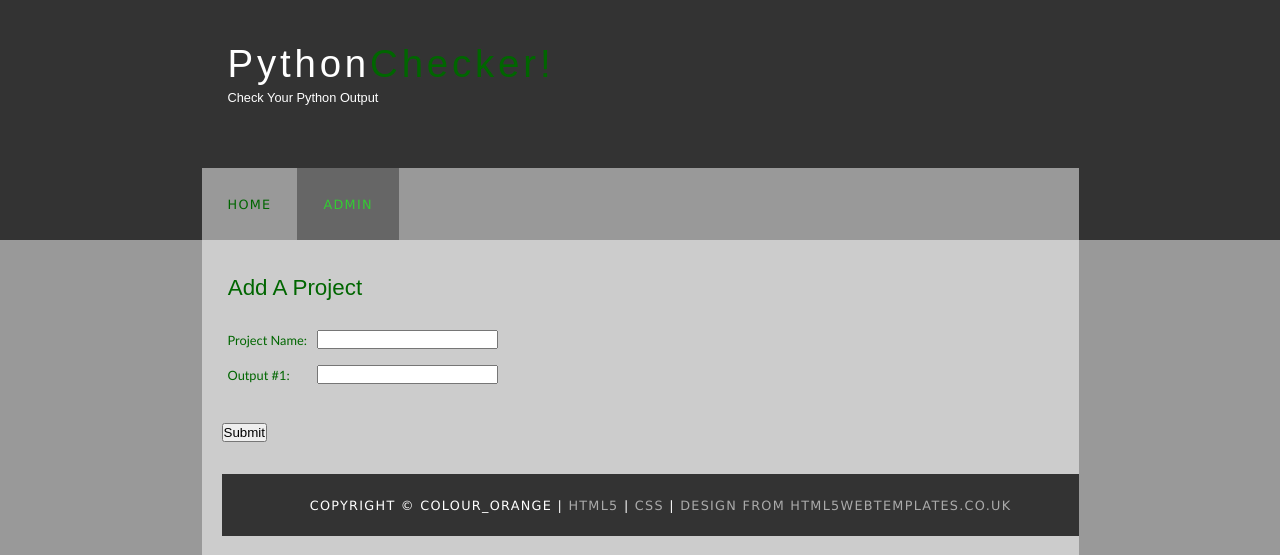
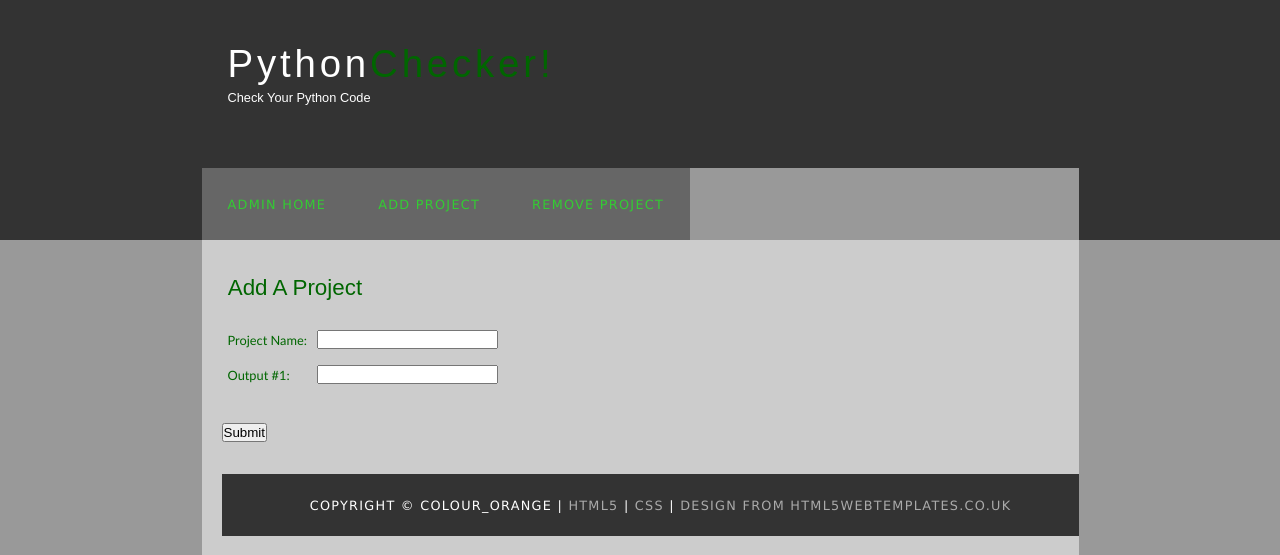
Before and after one commit to nrandall92/Python-Checker, a Flask app: template PythonChecker/templates/addProject.html in a window 1280 px wide. Shown: the top 555 px of the page. Run offline with Flask 2, Linux system fonts and the light colour scheme; the template is opened without the code that fills it, so the values that code supplies are empty; some libraries are stand-ins or nearby versions.

Commit message:
Update addProject.html

```diff
--- a/PythonChecker/templates/addProject.html
+++ b/PythonChecker/templates/addProject.html
@@ -2,14 +2,15 @@
 <html>
 
 <head>
-
+  {% if username %}
+    <title>Hello {{username}}!</title>
+  {% else %}
     <title>Python Checker</title>
-
+  {% endif %}
   <meta name="description" content="website description" />
   <meta name="keywords" content="website keywords, website keywords" />
   <meta http-equiv="content-type" content="text/html; charset=windows-1252" />
-  <link rel="stylesheet" type="text/css" href="style.css" title="style" />
-  <link rel="stylesheet" href="css/font-awesome.min.css">
+  <link rel="stylesheet" type="text/css" href="{{ url_for('static', filename='css/style.css') }}" title="style" />
 </head>
 
 <body>
@@ -19,33 +20,29 @@
         <div id="logo_text">
           <!-- class="logo_colour", allows you to change the colour of the text -->
           <h1><a href="/">Python<span class="logo_colour">Checker!</span></a></h1>
-          <h2>Check Your Python Output</h2>
+          <h2>Check Your Python Code</h2>
         </div>
       </div>
       <div id="menubar">
         <ul id="menu">
           <!-- put class="selected" in the li tag for the selected page - to highlight which page you're on -->
-          <li {% if selectedMenu == "Home" %} class="selected" {% endif %}>
-          <a href="home.html">Home</a></li>
-          <!--{% if username %}
-            <li {% if selectedMenu == "Stock Report" %} class="selected" {% endif %}><a href="/stockReport">Stock Report</a></li>
-          {% endif %}-->
-          <li  class="selected" ><a href="login.html">Admin</a></li>
-          <!--<li  class="selected" ><a href="/login.html">Results</a></li> -->
+          <li class="selected">
+          <a href="/admin">Admin Home</a></li>
+
+          &nbsp;
+          <li class="selected">
+          <a href="/addProject">Add Project</a></li>
+
+          &nbsp;
+          <li class="selected" >
+          <a href="/admin">Remove Project</a></li>
 
         </ul>
       </div>
-
     </div>
     <div id="site_content">
-      <div class="sidebar">
-        <!-- insert your sidebar items here -->
 
-
-
-
-      </div>
-    <h3>&nbsp;Add A Project</h3>
+  <h3>&nbsp;Add A Project</h3>
 	<form name = "input" method = "post">
 	<table id=outputForm>
 	<tr><td>Project Name: </td><td><input type="text" id="projName" name= "projName"></td></tr>
```
